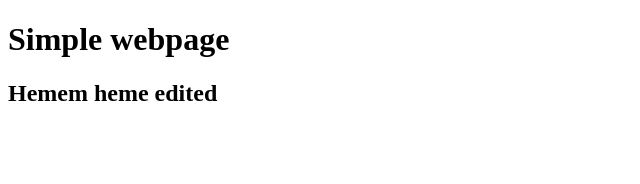
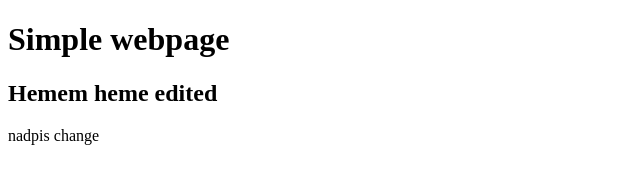
Before and after one commit to Horkyze/ducking-archer, a plain HTML site: page index.html in a window 1280 px wide. Shown: the whole page, without its empty margins (0-640 px from the left). Drawn offline with Linux system fonts and the light colour scheme.

Commit message:
addded nadpis

```diff
--- a/index.html
+++ b/index.html
@@ -7,5 +7,6 @@
     <body>
         <h1>Simple webpage</h1>
 		<h2>Hemem heme edited</h2>
+		nadpis change
     </body>
 </html>
```
